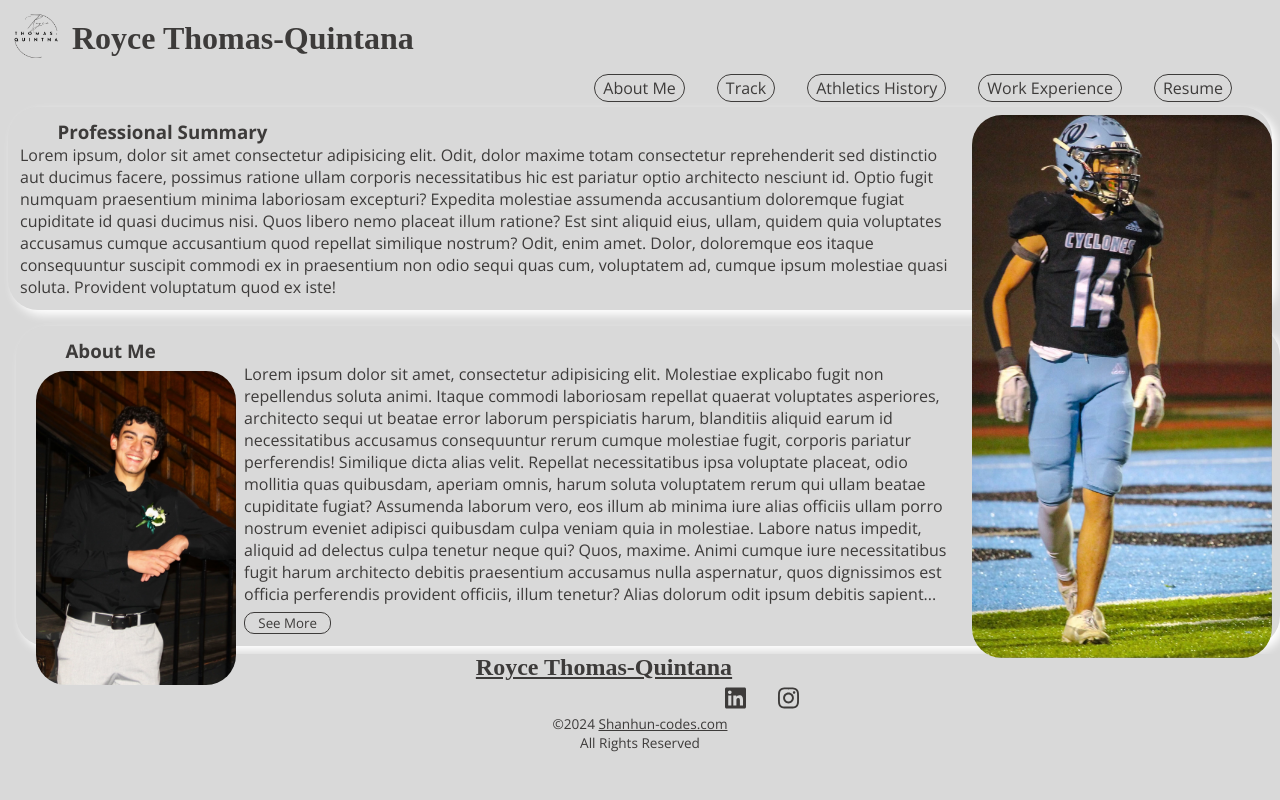
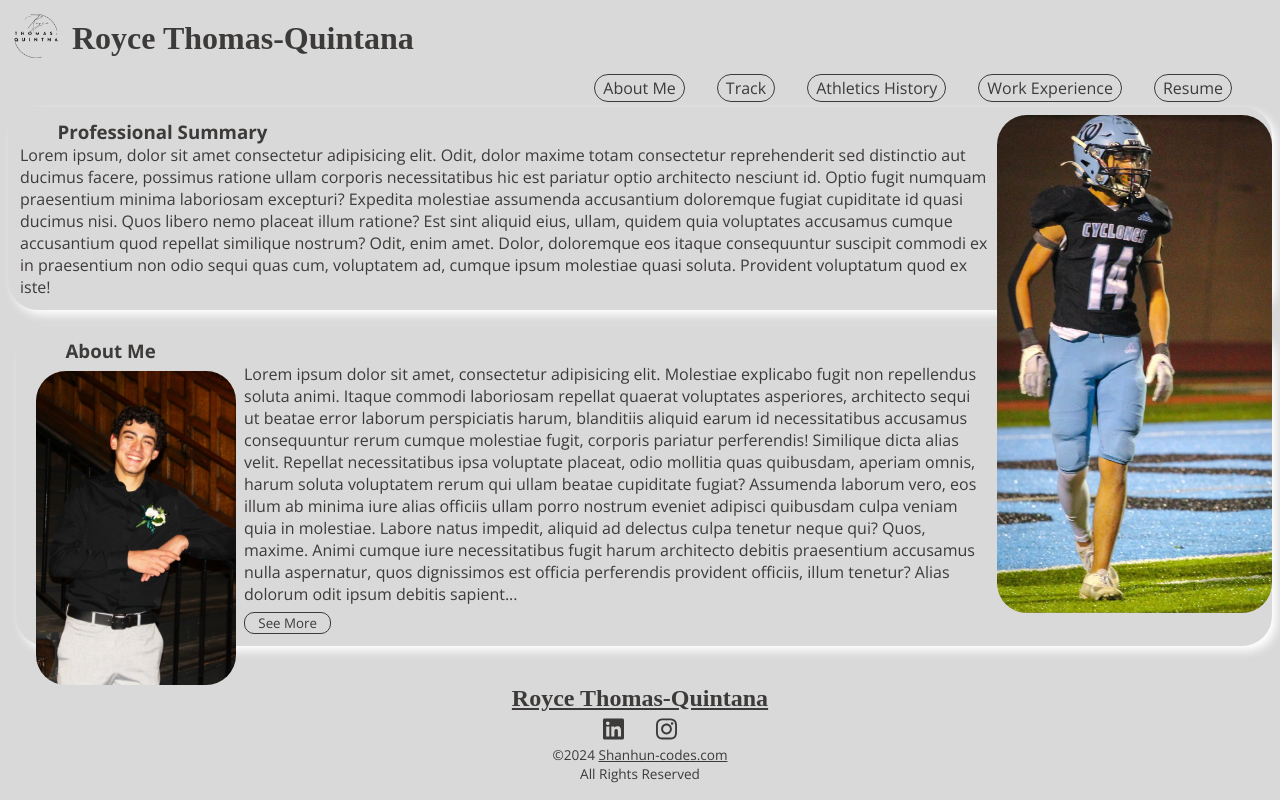
Before and after one commit to RaszeroT/Rolls-College-Portfolio, a React (Vite) app: page / in a window 1280 px wide. Built offline with nearby package versions, Linux system fonts and the light colour scheme; a web font is replaced by a local one.

Commit message:
fixed footer bug using clear: both; in CSS

```diff
--- a/index.html
+++ b/index.html
@@ -1,10 +1,14 @@
-<!doctype html>
+<!DOCTYPE html>
 <html lang="en">
   <head>
     <meta charset="UTF-8" />
     <!-- add logo link here -->
-    <link rel="icon" href="./assets/logo/2.png">
-    <link rel="stylesheet" href="https://fonts.googleapis.com/css2?family=Material+Symbols+Outlined:opsz,wght,FILL,GRAD@24,400,0,0" />    <meta name="viewport" content="width=device-width, initial-scale=1.0" />
+    <link rel="icon" href="./assets/logo/2.png" />
+    <link
+      rel="stylesheet"
+      href="https://fonts.googleapis.com/css2?family=Material+Symbols+Outlined:opsz,wght,FILL,GRAD@24,400,0,0"
+    />
+    <meta name="viewport" content="width=device-width, initial-scale=1.0" />
     <title>Royce Thomas-Quintana | Portfolio</title>
   </head>
   <body>
--- a/src/components/DropdownNav.jsx
+++ b/src/components/DropdownNav.jsx
@@ -62,7 +62,8 @@ const DropdownNav = () => {
           className="menu-button material-symbols-outlined"
           data-dropdown-button
           onClick={handleDropdownButton}
-        >menu
+        >
+          menu
         </button>
         <div className="dropdown-menu" data-dropdown>
           <ul>
--- a/src/style/aboutMe.css
+++ b/src/style/aboutMe.css
@@ -7,14 +7,14 @@
 
 .rightImg img {
   width: 35%;
-  max-width: 300px;
+  max-width: 275px;
   float: right;
   border-radius: 30px;
   margin: 0.5em 0.5em 0 0.5em;
 }
 
 .aboutMe-container {
-  margin: 1em 0 0.5em 1em;
+  margin: 1em .5em 0.5em 1em;
   border-radius: 30px;
   padding: 0.75em;
   box-shadow: 5px 5px 10px white;
--- a/src/style/footer.css
+++ b/src/style/footer.css
@@ -1,5 +1,6 @@
 footer {
     text-align: center;
+    clear: both;
 }
 
 #footer-nav ul li {
--- a/src/style/track.css
+++ b/src/style/track.css
@@ -28,12 +28,10 @@
   padding: 1em;
   border-radius: 3em;
   box-shadow: 5px 5px 10px white;
-
 }
 
 .trackInfoI .img-container img {
   float: right;
-  margin: 0.5em;
   height: 300px;
   border-radius: 3em;
 }
```
